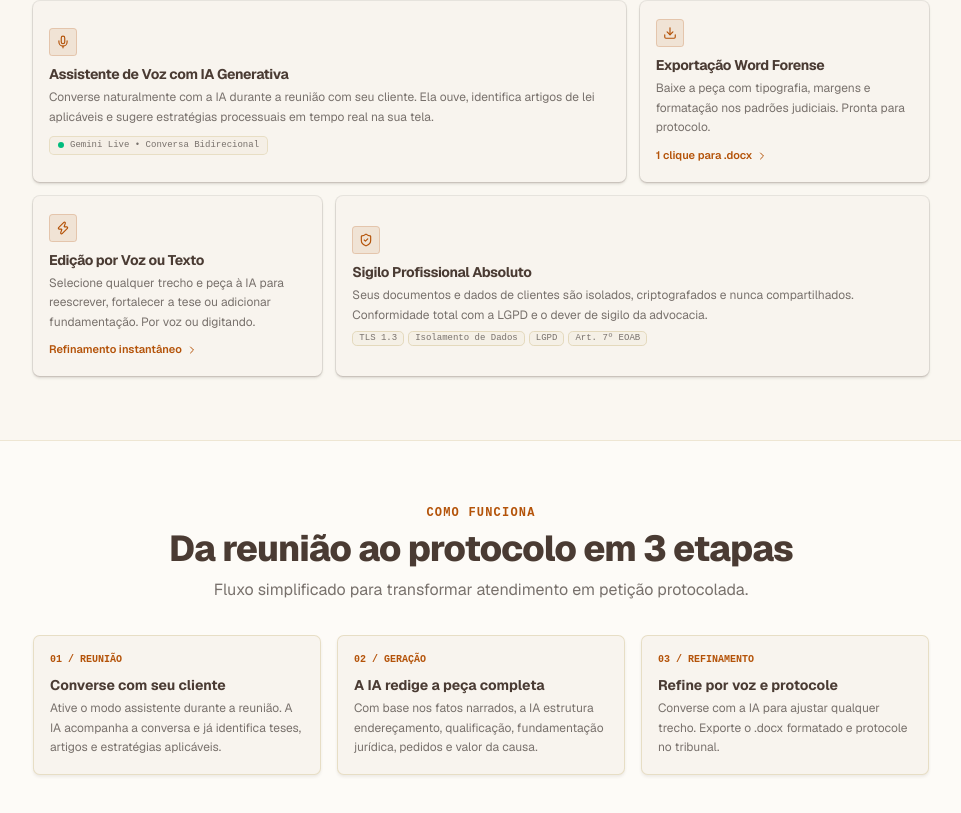
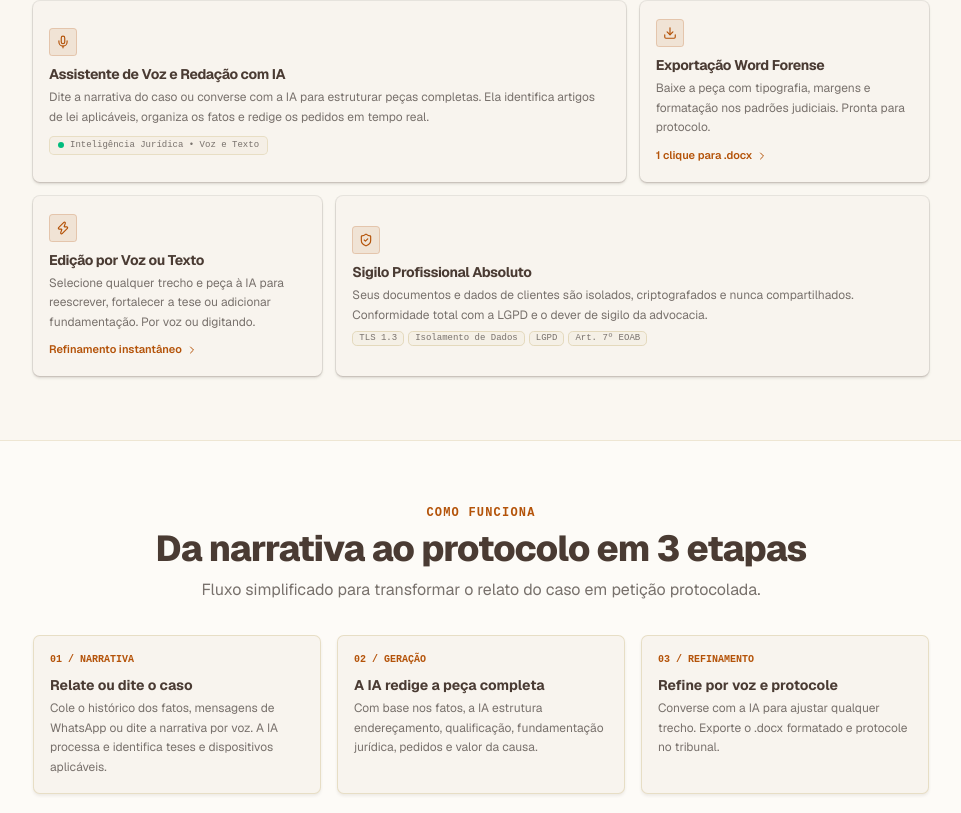
Before and after one commit to felipedutrag/smartdoc, a Next.js app: page / in a window 1280 px wide. Shown: the part 1227-2040 px from the top of the page, without its empty margins (159-1120 px from the left). Built offline with nearby package versions, Linux system fonts and the light colour scheme; no server answers.

Commit message:
feat: colocar videoconferencia em breve no dashboard e substituir mencoes na landing page por redacao e ditado

```diff
--- a/src/app/dashboard/page.tsx
+++ b/src/app/dashboard/page.tsx
@@ -46,7 +46,6 @@ import { createClient } from "@/lib/supabase/client";
 import { useIsBreakpoint } from "@/hooks/use-is-breakpoint";
 import Link from "next/link";
 import { useRouter } from "next/navigation";
-import { VideoconferenciaTab } from "@/components/dashboard/VideoconferenciaTab";
 
 import { Card, CardContent, CardDescription, CardHeader, CardTitle, CardFooter } from "@/components/ui/card";
 import { Button } from "@/components/ui/button";
@@ -96,7 +95,7 @@ export default function DashboardPage() {
   // Layout & Navigation State
   const [sidebarOpen, setSidebarOpen] = useState(true);
   const [mobileDrawerOpen, setMobileDrawerOpen] = useState(false);
-  const [activeTab, setActiveTab] = useState<"documents" | "plans" | "profile" | "meeting">("documents");
+  const [activeTab, setActiveTab] = useState<"documents" | "plans" | "profile">("documents");
 
   // User & Data State
   const [profile, setProfile] = useState<UserProfile | null>(null);
@@ -298,15 +297,13 @@ export default function DashboardPage() {
         setIsShortcutsModalOpen(prev => !prev);
       }
 
-      // Navegar para Minhas Petições: tecla 'g' seguida de 'p' ou atalhos numéricos 1, 2, 3, 4
+      // Navegar pelas abas com atalhos numéricos 1, 2, 3
       if (e.key === "1") {
         setActiveTab("documents");
       } else if (e.key === "2") {
         setActiveTab("plans");
       } else if (e.key === "3") {
         setActiveTab("profile");
-      } else if (e.key === "4") {
-        setActiveTab("meeting");
       }
     };
 
@@ -624,30 +621,21 @@ export default function DashboardPage() {
             {(sidebarOpen || isDrawer) && <span>Minhas Petições</span>}
           </Button>
 
-          {/* Videoconferências */}
-          <Button
-            variant="ghost"
-            onClick={() => {
-              setActiveTab("meeting");
-              if (isDrawer) setMobileDrawerOpen(false);
-            }}
-            className={`w-full text-xs h-8.5 rounded-lg transition-colors ${(sidebarOpen || isDrawer) ? "justify-start gap-2.5 px-2.5" : "justify-center px-0"} ${
-              activeTab === "meeting"
-                ? "bg-muted/80 text-foreground font-semibold border border-border/60"
-                : "text-muted-foreground hover:text-foreground hover:bg-muted/40 font-normal"
-            }`}
-            title="Videoconferências"
+          {/* Videoconferências (Em Breve) */}
+          <div
+            className={`flex items-center w-full text-xs h-8.5 rounded-lg opacity-50 cursor-not-allowed ${(sidebarOpen || isDrawer) ? "justify-start gap-2.5 px-2.5" : "justify-center px-0"} text-muted-foreground`}
+            title="Videoconferências (Em Breve)"
           >
-            <Video className="size-3.5 shrink-0 text-primary" />
+            <Video className="size-3.5 shrink-0" />
             {(sidebarOpen || isDrawer) && (
               <div className="flex flex-1 items-center justify-between">
                 <span>Videoconferências</span>
-                <span className="font-mono text-[9px] text-emerald-500 bg-emerald-500/10 border border-emerald-500/20 px-1.5 py-0.2 rounded-full">
-                  Novo
+                <span className="font-mono text-[9px] text-muted-foreground border border-border px-1.5 py-0.2 rounded-full">
+                  Em breve
                 </span>
               </div>
             )}
-          </Button>
+          </div>
 
           {/* Criador de Contratos */}
           <div
@@ -836,7 +824,6 @@ export default function DashboardPage() {
               <span className="text-muted-foreground/40">/</span>
               <span className="text-foreground font-semibold">
                 {activeTab === "documents" && "peticoes"}
-                {activeTab === "meeting" && "videoconferencia"}
                 {activeTab === "plans" && "planos"}
                 {activeTab === "profile" && "perfil"}
               </span>
@@ -1131,9 +1118,6 @@ export default function DashboardPage() {
             </div>
           )}
 
-          {/* ──── TAB: VIDEOCONFERÊNCIA ──── */}
-          {activeTab === "meeting" && <VideoconferenciaTab />}
-
           {/* ════ TAB 2: PLANOS DE ASSINATURA ════ */}
           {activeTab === "plans" && (
             <div className="space-y-6">
--- a/src/app/page.tsx
+++ b/src/app/page.tsx
@@ -414,22 +414,22 @@ export default function Home() {
 
           {/* Bento Grid Container (Subtle Balanced Spacing) */}
           <div className="grid grid-cols-1 md:grid-cols-3 gap-3.5">
-            {/* Bento Card 1: Voz */}
+            {/* Bento Card 1: Voz & IA Forense */}
             <Card className="md:col-span-2 border-border/80 bg-card px-4 py-4.5 shadow-sm flex flex-col justify-center gap-2">
               <div className="flex size-7 items-center justify-center rounded-md bg-primary/10 text-primary border border-primary/20">
                 <Mic className="size-3.5" />
               </div>
               <div className="space-y-1">
                 <h3 className="text-xs sm:text-sm font-bold text-foreground tracking-tight">
-                  Assistente de Voz com IA Generativa
+                  Assistente de Voz e Redação com IA
                 </h3>
                 <p className="text-xs text-muted-foreground leading-relaxed">
-                  Converse naturalmente com a IA durante a reunião com seu cliente. Ela ouve, identifica artigos de lei aplicáveis e sugere estratégias processuais em tempo real na sua tela.
+                  Dite a narrativa do caso ou converse com a IA para estruturar peças completas. Ela identifica artigos de lei aplicáveis, organiza os fatos e redige os pedidos em tempo real.
                 </p>
                 <div className="pt-0.5">
                   <span className="inline-flex items-center gap-1.5 rounded border border-border/80 bg-muted/40 px-2 py-0.5 font-mono text-[9px] text-muted-foreground">
                     <span className="flex size-1.5 rounded-full bg-emerald-500" />
-                    <span>Gemini Live • Conversa Bidirecional</span>
+                    <span>Inteligência Jurídica • Voz e Texto</span>
                   </span>
                 </div>
               </div>
@@ -509,19 +509,19 @@ export default function Home() {
               Como Funciona
             </div>
             <h2 className="text-2xl sm:text-3xl md:text-4xl font-extrabold tracking-tight text-foreground sm:whitespace-nowrap">
-              Da reunião ao protocolo em 3 etapas
+              Da narrativa ao protocolo em 3 etapas
             </h2>
             <p className="mt-2 text-sm sm:text-base text-muted-foreground leading-relaxed max-w-2xl mx-auto">
-              Fluxo simplificado para transformar atendimento em petição protocolada.
+              Fluxo simplificado para transformar o relato do caso em petição protocolada.
             </p>
           </div>
 
           <div className="grid grid-cols-1 md:grid-cols-3 gap-4">
             <div className="relative rounded-xl border border-border/80 bg-card p-4 shadow-xs">
-              <div className="font-mono text-[10px] font-extrabold text-primary mb-2">01 / REUNIÃO</div>
-              <h4 className="text-sm font-bold text-foreground">Converse com seu cliente</h4>
+              <div className="font-mono text-[10px] font-extrabold text-primary mb-2">01 / NARRATIVA</div>
+              <h4 className="text-sm font-bold text-foreground">Relate ou dite o caso</h4>
               <p className="mt-1 text-xs text-muted-foreground leading-relaxed">
-                Ative o modo assistente durante a reunião. A IA acompanha a conversa e já identifica teses, artigos e estratégias aplicáveis.
+                Cole o histórico dos fatos, mensagens de WhatsApp ou dite a narrativa por voz. A IA processa e identifica teses e dispositivos aplicáveis.
               </p>
             </div>
 
@@ -529,7 +529,7 @@ export default function Home() {
               <div className="font-mono text-[10px] font-extrabold text-primary mb-2">02 / GERAÇÃO</div>
               <h4 className="text-sm font-bold text-foreground">A IA redige a peça completa</h4>
               <p className="mt-1 text-xs text-muted-foreground leading-relaxed">
-                Com base nos fatos narrados, a IA estrutura endereçamento, qualificação, fundamentação jurídica, pedidos e valor da causa.
+                Com base nos fatos, a IA estrutura endereçamento, qualificação, fundamentação jurídica, pedidos e valor da causa.
               </p>
             </div>
 
@@ -562,8 +562,8 @@ export default function Home() {
           <div className="space-y-3 max-w-3xl mx-auto">
             {[
               {
-                q: "Como funciona a IA de voz durante a reunião?",
-                a: "Você ativa o assistente de voz e a IA acompanha a conversa em tempo real. Enquanto seu cliente narra os fatos, ela identifica artigos de lei, jurisprudência aplicável e estratégias processuais — tudo aparecendo na sua tela, sem interromper a reunião."
+                q: "Como funciona a assistência de voz com a IA?",
+                a: "Você pode ditar fatos brutos e conversar diretamente com o assistente inteligente para pedir revisões, novos pedidos ou inclusão de teses doutrinárias e jurisprudenciais — a peça é atualizada instantaneamente na sua tela."
               },
               {
                 q: "Posso alterar a petição apenas conversando?",
```
